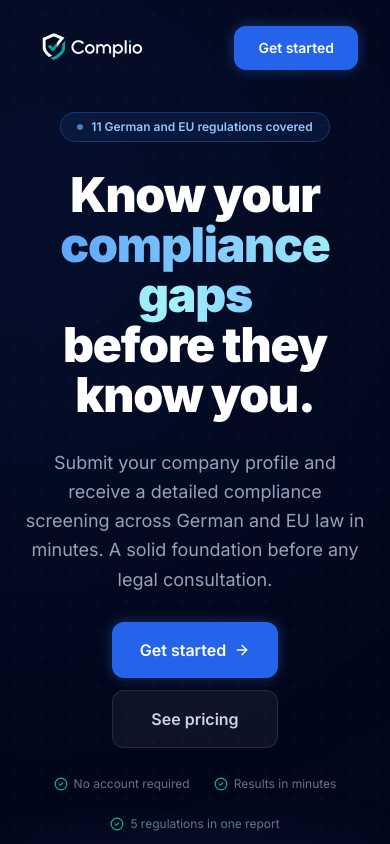
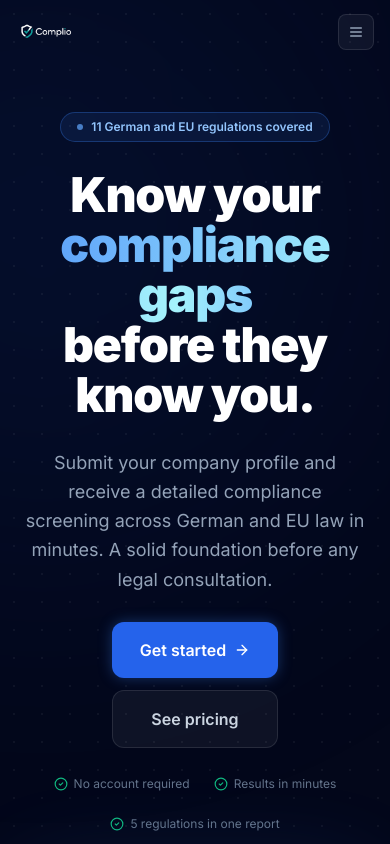
Before and after one commit to YGTYLRM/kmu-comply, a Next.js app in the folder frontend/: page / in a window 390 px wide. Shown: the top 844 px of the page. Built offline with nearby package versions, Linux system fonts and the light colour scheme.

Commit message:
add mobile hamburger menu, Contact link and responsive height to navbar

```diff
--- a/frontend/src/components/common/navbar.tsx
+++ b/frontend/src/components/common/navbar.tsx
@@ -4,9 +4,11 @@ import Link from "next/link";
 import Image from "next/image";
 import { useEffect, useState } from "react";
 import { cn } from "@/lib/utils";
+import { Menu, X } from "lucide-react";
 
 export function Navbar() {
-  const [scrolled, setScrolled] = useState(false);
+  const [scrolled,    setScrolled]    = useState(false);
+  const [mobileOpen,  setMobileOpen]  = useState(false);
 
   useEffect(() => {
     const onScroll = () => setScrolled(window.scrollY > 24);
@@ -23,45 +25,88 @@ export function Navbar() {
           : "bg-transparent"
       )}
     >
-      <div className="mx-auto flex h-24 max-w-7xl items-center gap-10 px-8 py-3">
-        {/* Logo — hard left */}
+      <div className="mx-auto flex h-16 md:h-24 max-w-7xl items-center gap-6 md:gap-10 px-4 md:px-8">
+        {/* Logo */}
         <Link href="/" className="flex-shrink-0 group">
           <Image
             src="/logo-dark-bg.png"
             alt="Complio"
             width={240}
             height={64}
-            className="h-20 w-auto group-hover:opacity-80 transition-opacity duration-200"
+            className="h-10 md:h-20 w-auto group-hover:opacity-80 transition-opacity duration-200"
             priority
           />
         </Link>
 
-        {/* Nav links — right next to logo */}
+        {/* Desktop nav links */}
         <nav className="hidden md:flex items-center gap-1">
-          <a
-            href="#how-it-works"
-            className="rounded-lg px-4 py-2 text-sm text-slate-400 hover:text-white hover:bg-white/5 transition-colors"
-          >
+          <a href="#how-it-works" className="rounded-lg px-4 py-2 text-sm text-slate-400 hover:text-white hover:bg-white/5 transition-colors">
             How it works
           </a>
-          <a
-            href="#features"
-            className="rounded-lg px-4 py-2 text-sm text-slate-400 hover:text-white hover:bg-white/5 transition-colors"
-          >
+          <a href="#features" className="rounded-lg px-4 py-2 text-sm text-slate-400 hover:text-white hover:bg-white/5 transition-colors">
             Features
           </a>
+          <Link href="/contact" className="rounded-lg px-4 py-2 text-sm text-slate-400 hover:text-white hover:bg-white/5 transition-colors">
+            Contact
+          </Link>
         </nav>
 
-        {/* Spacer pushes CTA to far right */}
         <div className="flex-1" />
 
+        {/* Desktop CTA */}
         <Link
           href="/analyze"
-          className="rounded-xl bg-brand-600 px-6 py-3 text-sm text-white font-semibold hover:bg-brand-500 transition-all duration-200 shadow-glow-blue-sm hover:shadow-glow-blue"
+          className="hidden md:inline-flex rounded-xl bg-brand-600 px-6 py-3 text-sm text-white font-semibold hover:bg-brand-500 transition-all duration-200 shadow-glow-blue-sm hover:shadow-glow-blue"
         >
           Get started
         </Link>
+
+        {/* Mobile hamburger */}
+        <button
+          type="button"
+          onClick={() => setMobileOpen(!mobileOpen)}
+          className="md:hidden flex h-9 w-9 items-center justify-center rounded-lg bg-white/5 border border-white/10 text-slate-400 hover:text-white transition-colors"
+          aria-label="Toggle menu"
+        >
+          {mobileOpen ? <X className="h-4 w-4" /> : <Menu className="h-4 w-4" />}
+        </button>
       </div>
+
+      {/* Mobile dropdown */}
+      {mobileOpen && (
+        <div className="md:hidden border-t border-white/[0.06] bg-dark-950/96 backdrop-blur-xl px-4 pb-4 pt-2">
+          <nav className="flex flex-col gap-1">
+            <a
+              href="#how-it-works"
+              onClick={() => setMobileOpen(false)}
+              className="rounded-lg px-4 py-3 text-sm text-slate-400 hover:text-white hover:bg-white/5 transition-colors"
+            >
+              How it works
+            </a>
+            <a
+              href="#features"
+              onClick={() => setMobileOpen(false)}
+              className="rounded-lg px-4 py-3 text-sm text-slate-400 hover:text-white hover:bg-white/5 transition-colors"
+            >
+              Features
+            </a>
+            <Link
+              href="/contact"
+              onClick={() => setMobileOpen(false)}
+              className="rounded-lg px-4 py-3 text-sm text-slate-400 hover:text-white hover:bg-white/5 transition-colors"
+            >
+              Contact
+            </Link>
+            <Link
+              href="/analyze"
+              onClick={() => setMobileOpen(false)}
+              className="mt-2 rounded-xl bg-brand-600 px-4 py-3 text-sm text-white font-semibold text-center hover:bg-brand-500 transition-colors"
+            >
+              Get started
+            </Link>
+          </nav>
+        </div>
+      )}
     </header>
   );
 }
```
